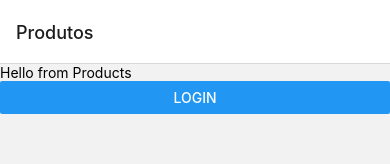
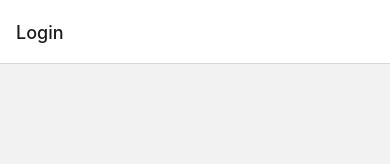
Before and after one commit to Mestres-da-Web/trilha-react-native, a React Native app: screen / in a window 390 px wide. Shown: the top 164 px of the page. Built offline with nearby package versions, Linux system fonts and the light colour scheme.

Commit message:
4 - Aula 3

```diff
--- a/App.tsx
+++ b/App.tsx
@@ -5,7 +5,7 @@ import Products from "./src/screens/Products";
 
 export type RootStackParamList = {
   Login: undefined;
-  Products: undefined;
+  Products?: { productName: string };
 };
 
 const Stack = createNativeStackNavigator<RootStackParamList>();
@@ -13,7 +13,7 @@ const Stack = createNativeStackNavigator<RootStackParamList>();
 export default function App() {
   return (
     <NavigationContainer>
-      <Stack.Navigator initialRouteName="Products">
+      <Stack.Navigator>
         <Stack.Screen name="Login" component={Login} />
         <Stack.Screen
           name="Products"
--- a/src/screens/Products/index.tsx
+++ b/src/screens/Products/index.tsx
@@ -8,10 +8,11 @@ function Products({ navigation, route }: Props) {
   return (
     <View>
       <Text>Hello from Products</Text>
+      <Text>Parâmetro enviado: {route.params?.productName}</Text>
       <Button
         title="Login"
         onPress={() => {
-          navigation.navigate("Login");
+          navigation.navigate("Products");
         }}
       />
     </View>
```
